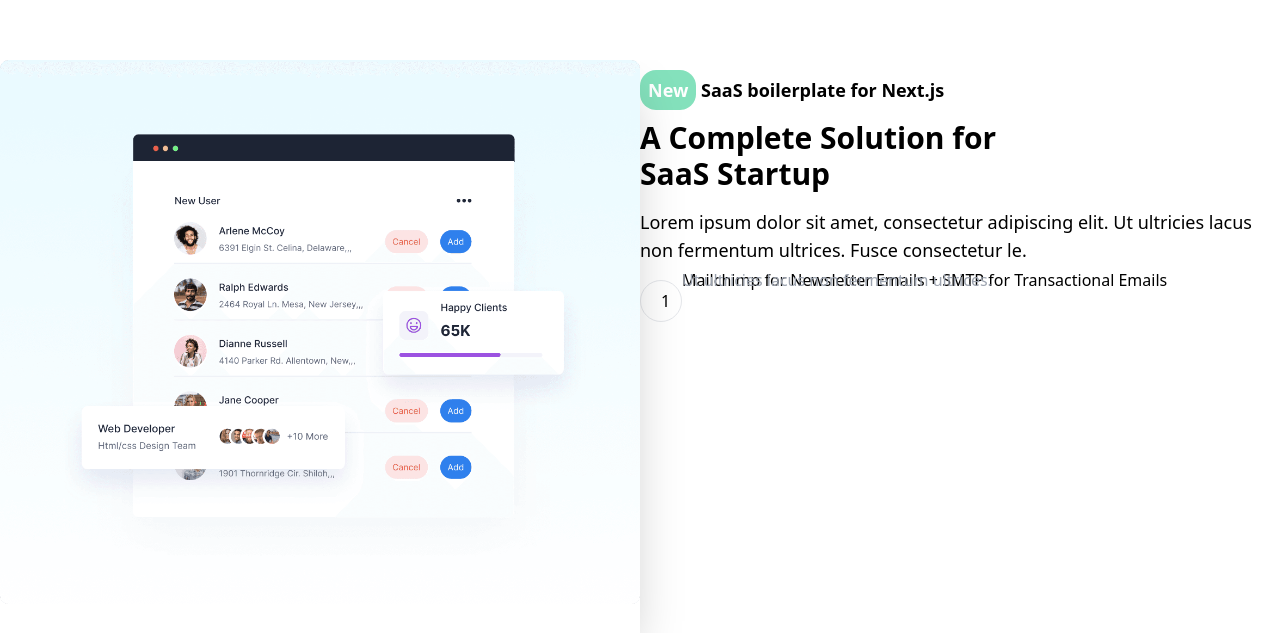
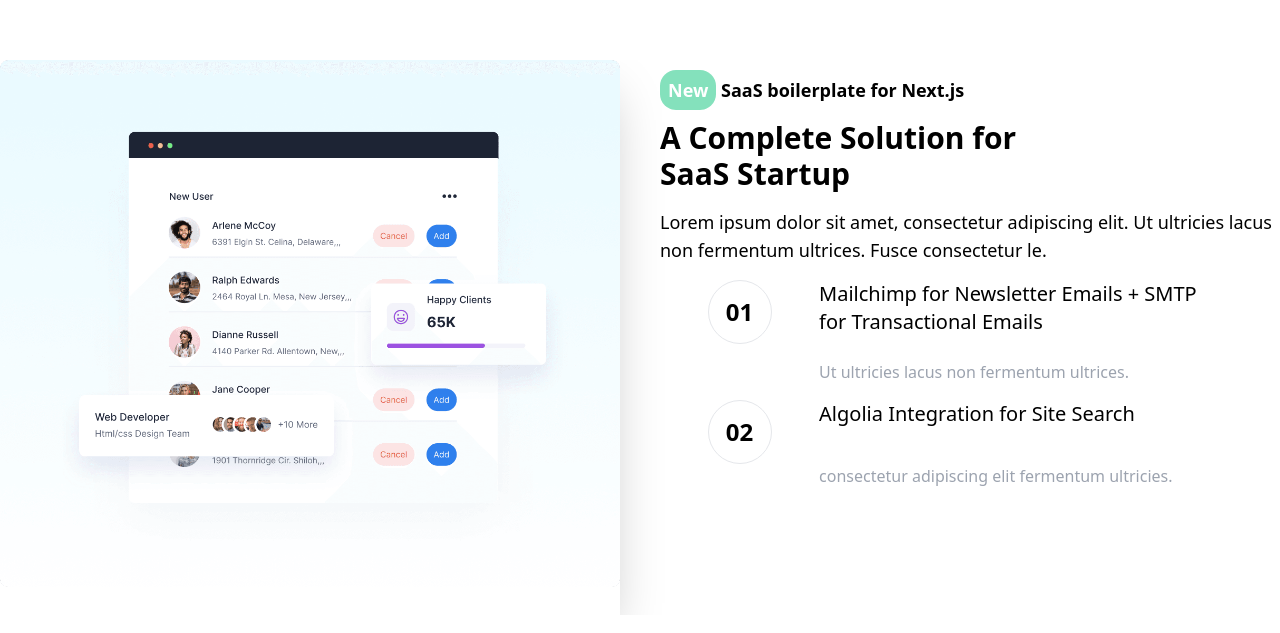
Before and after one commit to hoangdinh0604/capstone_solid2, a website: page src/index.html in a window 1280 px wide. Shown: the part 1924-2557 px from the top of the page. Drawn offline with Linux system fonts and the light colour scheme; files whose address does not match are found by name.

Commit message:
boilerplat update

```diff
--- a/src/css/input.css
+++ b/src/css/input.css
@@ -2,6 +2,13 @@
 @tailwind components;
 @tailwind utilities;
 
+* {
+  margin: 0;
+  padding: 0;
+  /* font-family: "Oswald", sans-serif; */
+  text-decoration: none;
+  /* overflow: hidden; */
+}
 header {
   position: fixed;
   top: 0;
@@ -24,9 +31,7 @@ header {
   display: grid;
   grid-template-columns: repeat(3, 1fr);
 }
-.boilerplate__item {
-  line-height: 0;
-}
+
 .boilerplate__text {
   margin-left: 40px;
 }
--- a/src/index.html
+++ b/src/index.html
@@ -4,6 +4,13 @@
     <meta charset="UTF-8" />
     <meta name="viewport" content="width=device-width, initial-scale=1.0" />
     <title>Capstone Solid</title>
+    <!-- GOOGLE FONT -->
+    <link rel="preconnect" href="https://fonts.googleapis.com" />
+    <link rel="preconnect" href="https://fonts.gstatic.com" crossorigin />
+    <link
+      href="https://fonts.googleapis.com/css2?family=Oswald:wght@200..700&display=swap"
+      rel="stylesheet"
+    />
     <link
       rel="stylesheet"
       href="https://cdnjs.cloudflare.com/ajax/libs/font-awesome/6.6.0/css/all.min.css"
@@ -464,14 +471,35 @@
             Lorem ipsum dolor sit amet, consectetur adipiscing elit. Ut
             ultricies lacus non fermentum ultrices. Fusce consectetur le.
           </p>
-          <div class="boilerplate__item flex">
-            <p class="rounded-full border p-5 h-4 w-4">1</p>
-            <div class="block">
-              <h4>
-                Mailchimp for Newsletter Emails + SMTP for Transactional Emails
-              </h4>
-              <p class="text-gray-400">
+          <div class="boilerplate__item flex justify-evenly">
+            <div
+              class="flex h-16 w-16 items-center justify-center rounded-[50%] border"
+            >
+              <p class="font-bold text-2xl text-center">01</p>
+            </div>
+            <div class="item__text w-2/3">
+              <h2 class="text-xl overflow-hidden w-full h-full">
+                Mailchimp for Newsletter Emails + SMTP <br />
+                for Transactional Emails
+              </h2>
+              <p class="overflow-hidden w-full h-full text-gray-400">
                 Ut ultricies lacus non fermentum ultrices.
+              </p>
+            </div>
+          </div>
+
+          <div class="boilerplate__item flex justify-evenly mt-10">
+            <div
+              class="flex h-16 w-16 items-center justify-center rounded-[50%] border"
+            >
+              <p class="font-bold text-2xl text-center">02</p>
+            </div>
+            <div class="item__text w-2/3">
+              <h2 class="text-xl overflow-hidden w-full h-full">
+                Algolia Integration for Site Search
+              </h2>
+              <p class="overflow-hidden w-full h-full text-gray-400">
+                consectetur adipiscing elit fermentum ultricies.
               </p>
             </div>
           </div>
```
Also changed, not shown: dist/css/output.css, src/css/output.css.
